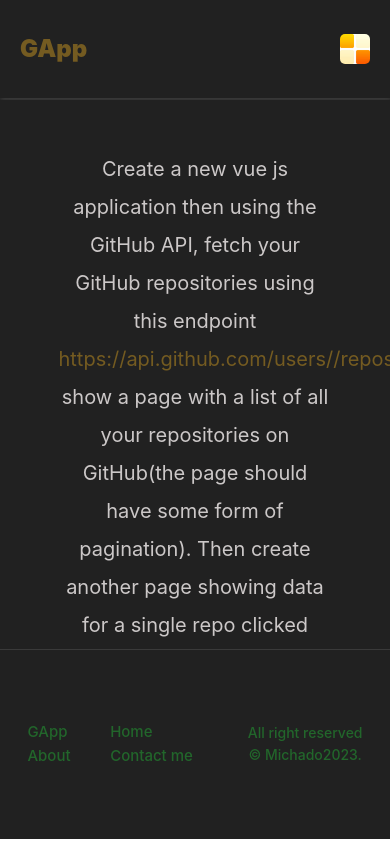
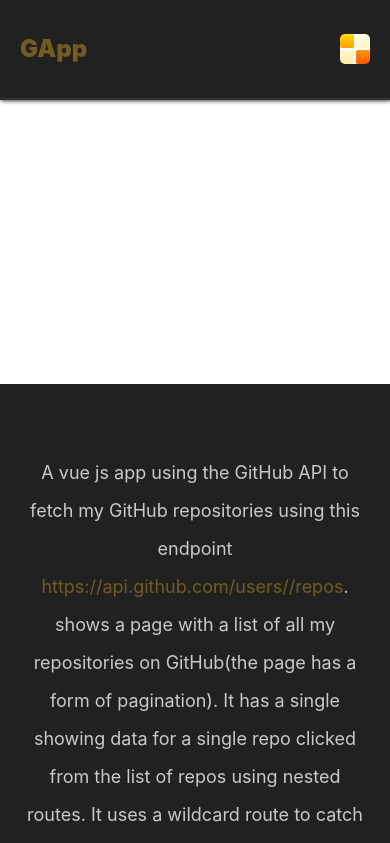
Before and after one commit to michado2019/altschool-third-semester-exam, a Vue app: page /#/about in a window 390 px wide. Shown: the top 843 px of the page. Built offline with nearby package versions, Linux system fonts and the light colour scheme.

Commit message:
style: about page media queries done

```diff
--- a/src/App.vue
+++ b/src/App.vue
@@ -7,7 +7,7 @@
   components: { Navbar, Footer, SmallScreenNavbar },
   data() {
     return {
-      smallScreenNavbar: true,
+      smallScreenNavbar: false,
     };
   },
   methods: {
@@ -23,7 +23,9 @@
   <main class="App">
     <Navbar :controlSmallScreenNavbar="this.controlSmallScreenNavbar" />
     <SmallScreenNavbar :smallScreenNavbar="this.smallScreenNavbar" />
-    <RouterView></RouterView>
+    <div>
+      <RouterView></RouterView>
+    </div>
     <Footer />
   </main>
 </template>
@@ -33,7 +35,7 @@
   max-width: 70%;
   margin: 0 auto;
 }
-@media screen and (max-width: 800px) {
+@media screen and (max-width: 830px) {
   .App {
     max-width: 80%;
   }
--- a/src/components/SmallScreenNavbar.vue
+++ b/src/components/SmallScreenNavbar.vue
@@ -6,7 +6,7 @@
 </script>
 
 <template>
-  <div class="smallScreen-wrapper" :style= "[smallScreenNavbar ? {marginLeft: '-500px', transition: 'all 0.5s'} : {marginLeft: '0', transition: 'all 0.5s'}]">
+  <div class="smallScreen-wrapper" :style= "[smallScreenNavbar ? {marginLeft: '0', transition: 'all 0.5s'} : {marginLeft: '-500px', transition: 'all 0.5s'}]">
     <nav class="smallScreen-navbar_nav">
       <ul class="smallScreen-navbar_lists">
         <Router-link to="/" class="smallScreen-navbar_links">
@@ -26,11 +26,9 @@
 <style scoped>
 .smallScreen-wrapper{
   background-color: #212121;
-  position: absolute;
-  top: 100px;
   left: 0;
-  height: calc(100vh - 100px);
   width: 100%;
+  height: 100%;
 }
 .smallScreen-navbar_nav {
   margin-left: -40px;
--- a/src/components/pages/About.vue
+++ b/src/components/pages/About.vue
@@ -7,25 +7,26 @@
 <template>
   <div class="aboutWrapper">
     <div class="aboutContents">
-      Create a new vue js application then using the GitHub API, fetch your
-      GitHub repositories using this endpoint <span class="aboutLink">https://api.github.com/users/{{
-        USERNAME
-      }}/repos</span>. show a page with a list of all your repositories on GitHub(the
-      page should have some form of pagination). Then create another page
-      showing data for a single repo clicked from the list of repos using nested
-      routes. Make sure to implement a wildcard route to catch 404 pages. NB:
-      Good UI and Designs are important.
+      A vue js app using the GitHub API to fetch my GitHub repositories using
+      this endpoint
+      <span class="aboutLink"
+        >https://api.github.com/users/{{ USERNAME }}/repos</span
+      >. shows a page with a list of all my repositories on GitHub(the page has
+      a form of pagination). It has a single showing data for a single repo
+      clicked from the list of repos using nested routes. It uses a wildcard
+      route to catch 404 pages.
     </div>
   </div>
 </template>
 
 <style scoped>
-.aboutWrapper{
+.aboutWrapper {
   height: 65vh;
-  padding-top: 50px;
+  padding-top: 70px;
+  padding-bottom: 300px;
   background-color: #212121;
 }
-.aboutContents{
+.aboutContents {
   width: 70%;
   color: #ccc8c8;
   margin: 0 auto;
@@ -33,7 +34,13 @@
   font-size: 20px;
   line-height: 38px;
 }
-.aboutLink{
-  color: #745b21
+.aboutLink {
+  color: #745b21;
+}
+@media screen and (max-width: 600px) {
+  .aboutContents {
+    width: 90%;
+    font-size: 18px;
+  }
 }
 </style>
```
